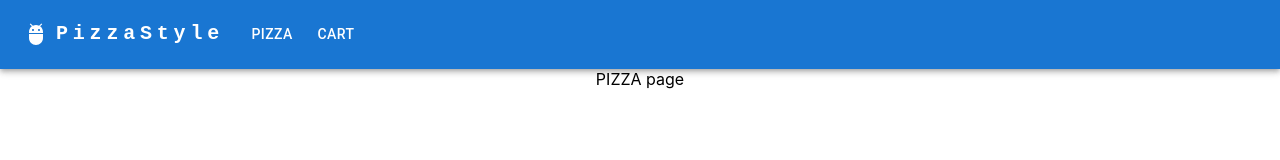
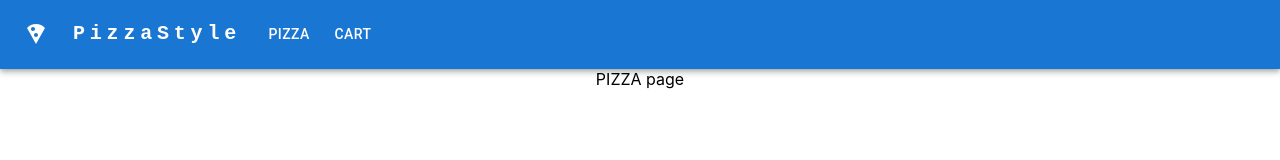
Before and after one commit to jokerav/pizzastyle-softryzen, a React (Create React App) app: page /pizza in a window 1280 px wide. Shown: the top 160 px of the page. Built offline with nearby package versions, Linux system fonts and the light colour scheme; the HTML template or start-up script is replaced by a standard one.

Commit message:
Update appBar.js

```diff
--- a/src/components/appBar/appBar.js
+++ b/src/components/appBar/appBar.js
@@ -5,7 +5,7 @@ import Toolbar from '@mui/material/Toolbar';
 import Typography from '@mui/material/Typography';
 import Container from '@mui/material/Container';
 import Button from '@mui/material/Button';
-import AdbIcon from '@mui/icons-material/Adb';
+import LocalPizzaIcon from '@mui/icons-material/LocalPizza';
 import {useNavigate} from "react-router-dom";
 
 const pages = ['Pizza', 'Cart'];
@@ -27,7 +27,7 @@ function ResponsiveAppBar() {
         <AppBar position="static">
             <Container maxWidth="xl">
                 <Toolbar disableGutters>
-                    <AdbIcon sx={{display: {xs: 'none', md: 'flex'}, mr: 1}}/>
+                    <LocalPizzaIcon style={{height:"50px", marginRight:"25px"}}/>
                     <Typography
                         variant="h6"
                         noWrap
```
